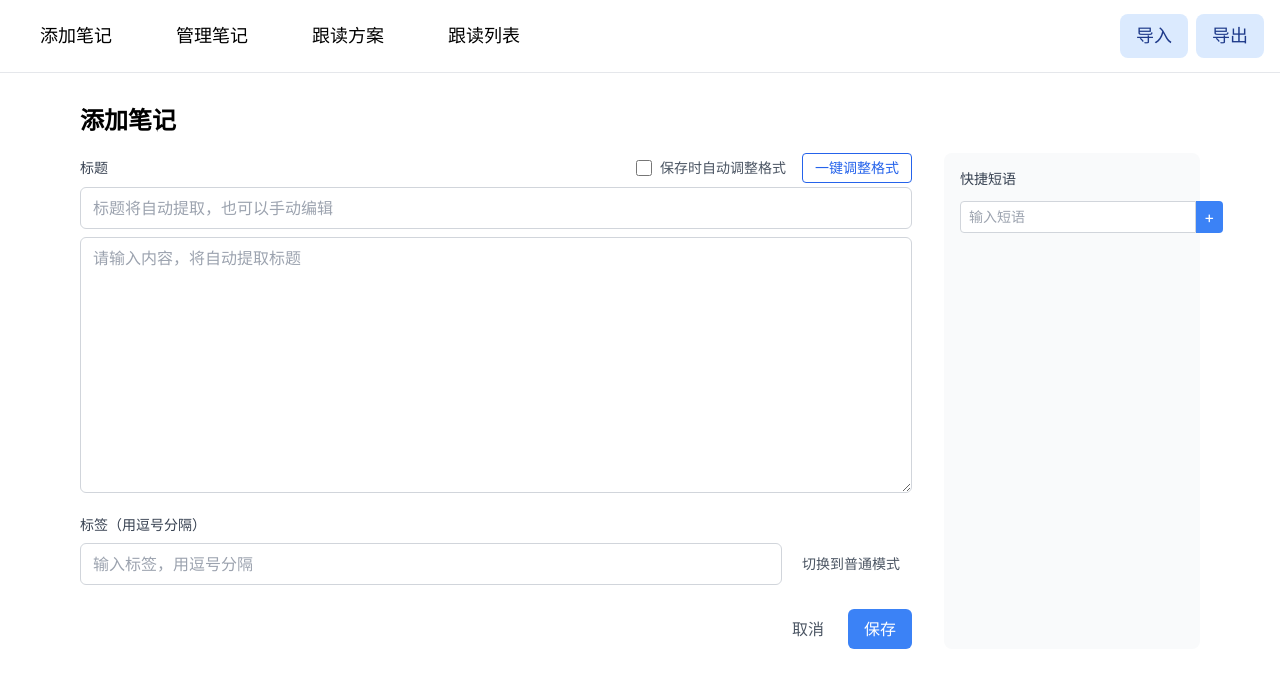
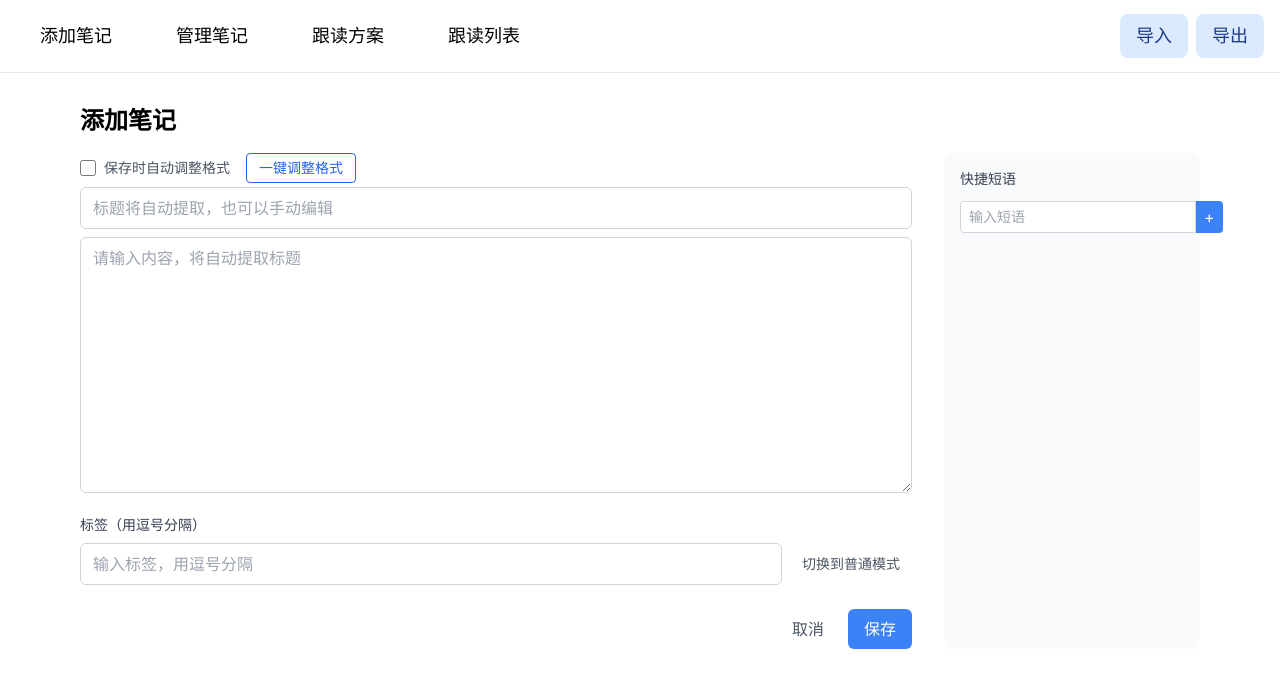
Before and after one commit to bingjiaqi123/readafter, a React (Vite) app: page / in a window 1280 px wide. Shown: the top 688 px of the page. Built offline with nearby package versions, Linux system fonts and the light colour scheme.

Commit message:
微小改动

```diff
--- a/src/components/AddNote/AddNotePage.tsx
+++ b/src/components/AddNote/AddNotePage.tsx
@@ -104,9 +104,6 @@
         <form onSubmit={handleSubmit} className="flex-1 space-y-4">
           <div className="mb-4">
             <div className="flex justify-between items-center mb-1">
-              <label className="block text-sm font-medium text-gray-700">
-                标题
-              </label>
               <FormatMode
                 content={content}
                 onContentChange={handleContentChange}
```
